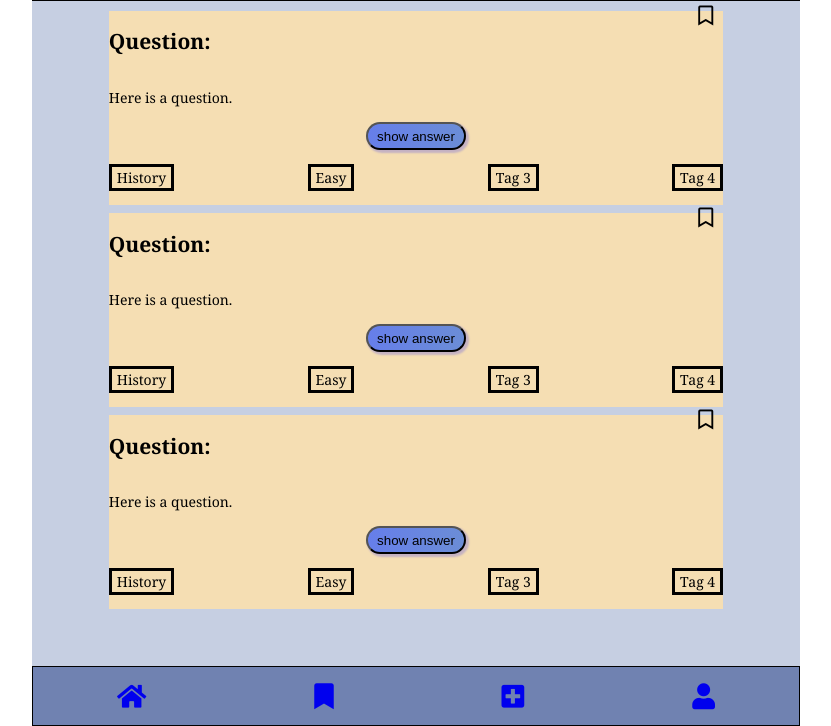
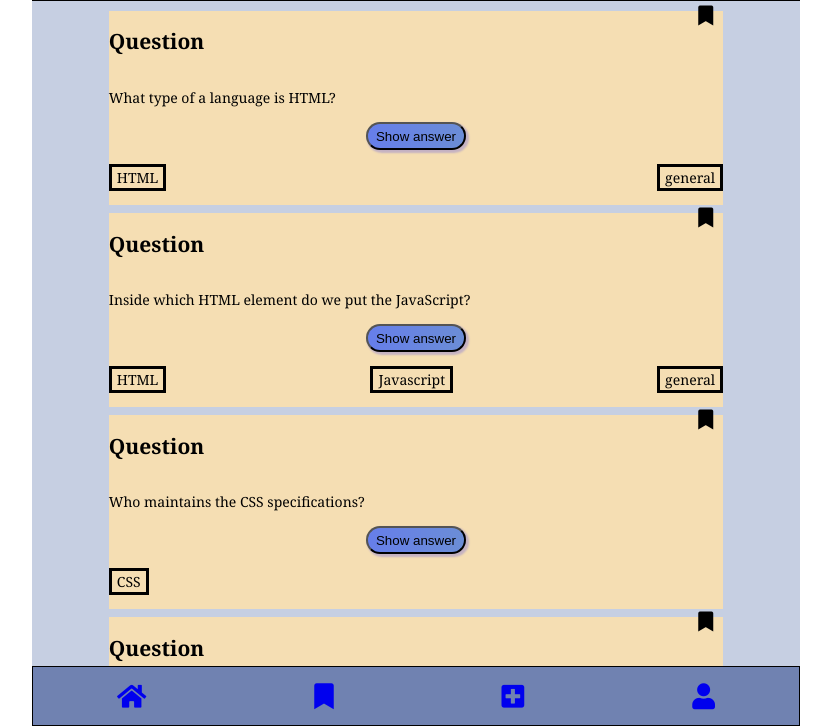
Before and after one commit to johdyn/quiz-app-johan, a website with bundled scripts: page index.html in a window 1280 px wide. Shown: the part 74-800 px from the top of the page, without its empty margins (224-1055 px from the left). Built offline with nearby package versions, Linux system fonts and the light colour scheme.

Commit message:
Added javascript and reorganized the javascript code into modules

```diff
--- /dev/null
+++ b/db.js
@@ -0,0 +1,80 @@
+export const data = [
+    {
+      id: 0,
+      question: "What type of a language is HTML?",
+      answer: "Markup Language",
+      isBookmarked: true,
+      tags: ["HTML", "general"],
+    },
+    {
+      id: 1,
+      question: "Inside which HTML element do we put the JavaScript?",
+      answer: "<script>",
+      isBookmarked: true,
+      tags: ["HTML", "Javascript", "general"],
+    },
+    {
+      id: 2,
+      question: "Who maintains the CSS specifications?",
+      answer: "World Wide Web Consortium.",
+      isBookmarked: true,
+      tags: ["CSS"],
+    },
+    {
+      id: 3,
+      question: "Who designed the Linux OS?",
+      answer: "Linus Torvalds",
+      isBookmarked: true,
+      tags: ["Linux"],
+    },
+    {
+      id: 4,
+      question:
+        "Which of the following key combinations allows to terminate the current process in Linux shell?",
+      answer: "Ctrl + C",
+      isBookmarked: false,
+      tags: ["Linux", "Shell", "Shortcuts"],
+    },
+    {
+      id: 5,
+      question: "What is the correct way to write a JavaScript array?",
+      answer: 'const colors = ["red", "green", "blue"]',
+      isBookmarked: true,
+      tags: ["Javascript", "Array", "general"],
+    },
+    {
+      id: 6,
+      question: "What should be the first tag in any HTML Document?",
+      answer: "<!doctype html>",
+      isBookmarked: false,
+      tags: ["HTML", "general"],
+    },
+    {
+      id: 7,
+      question: "How can you add a comment in a JavaScript?",
+      answer: "//This is a comment",
+      isBookmarked: false,
+      tags: ["Javascript", "general"],
+    },
+    {
+      id: 8,
+      question: "What tag is used to display a picture in a HTML page?",
+      answer: "Img",
+      isBookmarked: false,
+      tags: ["HTML", "HTML-Tag", "general", "picture"],
+    },
+    {
+      id: 9,
+      question: "HTML are web pages read and rendered by?",
+      answer: "Web Browser",
+      isBookmarked: false,
+      tags: ["HTML", "general"],
+    },
+    {
+      id: 10,
+      question: "Who created Git?",
+      answer: "Linus Torvalds",
+      isBookmarked: true,
+      tags: ["Git"],
+    },
+  ];
--- a/index.html
+++ b/index.html
@@ -13,53 +13,7 @@
   <body>
     <div class="layout">
       <header class="layout-header"><h1>Quiz-App</h1></header>
-      <main class="layout-main">
-        <article class="question-card">
-          <i class="far fa-bookmark card-icon"></i>
-          <h2>Question:</h2>
-          <p>Here is a question.</p>
-          <div class="div_button">
-            <button class="button-properties">show answer</button>
-            <p class="toggle-answer">Here is an answer.</p>
-          </div>
-          <ul class="question-card__tags">
-            <li class="question-card__tags__tag-style">History</li>
-            <li class="question-card__tags__tag-style">Easy</li>
-            <li class="question-card__tags__tag-style">Tag 3</li>
-            <li class="question-card__tags__tag-style">Tag 4</li>
-          </ul>
-        </article>
-        <article class="question-card">
-          <i class="far fa-bookmark card-icon"></i>
-          <h2>Question:</h2>
-          <p>Here is a question.</p>
-          <div class="div_button">
-            <button class="button-properties">show answer</button>
-            <p class="toggle-answer">Here is an answer.</p>
-          </div>
-          <ul class="question-card__tags">
-            <li class="question-card__tags__tag-style">History</li>
-            <li class="question-card__tags__tag-style">Easy</li>
-            <li class="question-card__tags__tag-style">Tag 3</li>
-            <li class="question-card__tags__tag-style">Tag 4</li>
-          </ul>
-        </article>
-        <article class="question-card">
-          <i class="far fa-bookmark card-icon"></i>
-          <h2>Question:</h2>
-          <p>Here is a question.</p>
-          <div class="div_button">
-            <button class="button-properties">show answer</button>
-            <p class="toggle-answer">Here is an answer.</p>
-          </div>
-          <ul class="question-card__tags">
-            <li class="question-card__tags__tag-style">History</li>
-            <li class="question-card__tags__tag-style">Easy</li>
-            <li class="question-card__tags__tag-style">Tag 3</li>
-            <li class="question-card__tags__tag-style">Tag 4</li>
-          </ul>
-        </article>
-      </main>
+      <main class="layout-main"></main>
       <footer class="layout-footer footer-grid">
         <a href="index.html"><i class="fas fa-home"></i></a>
         <a href="./bookmarks.html"><i class="fas fa-bookmark"></i></a>
@@ -67,6 +21,6 @@
         <a href="./profile.html"><i class="fas fa-user"></i></a>
       </footer>
     </div>
-    <script src="./script.js"></script>
+    <script src="./main.js" type="module"></script>
   </body>
 </html>
--- /dev/null
+++ b/main.js
@@ -0,0 +1,9 @@
+import { data } from "./db.js";
+import { createCard } from "./questioncard.js";
+
+const content = document.querySelector(".layout-main");
+
+for (let i = 0; i < data.length; i++) {
+  const card = createCard(data[i]);
+  content.append(card);
+}
--- /dev/null
+++ b/profile.js
@@ -0,0 +1,6 @@
+let darkmodeButton = document.querySelector('.darkmode-button')
+
+darkmodeButton.addEventListener('click', () => {
+  let element = document.querySelector('.layout-main')
+  element.classList.toggle('dark-mode')
+})
--- /dev/null
+++ b/questioncard.js
@@ -0,0 +1,78 @@
+
+
+
+export function createCard(card) {
+
+  // Create card
+  const cardSection = document.createElement("article");
+  cardSection.classList.add("question-card");
+
+  // Create heading
+  const h2Title = document.createElement("h2");
+  h2Title.textContent = "Question";
+
+  // Create question and answer paragraphs
+  let questionParagraph = document.createElement("p");
+  const buttonDiv = document.createElement("div");
+  buttonDiv.classList.add("div_button");
+  let answerParagraph = document.createElement("p");
+  answerParagraph.classList.add("toggle-answer");
+
+  // Create tag list
+  const ulElement = document.createElement("ul");
+  ulElement.classList.add("question-card__tags");
+
+  // Create button
+  const showButton = document.createElement("button");
+  showButton.classList.add("button-properties");
+  showButton.textContent = "Show answer";
+
+  // Getting the data into the card
+  questionParagraph.textContent = card.question;
+  answerParagraph.textContent = card.answer;
+  const bookmarkOn = card.isBookmarked;
+
+  // Adding tags to the liElements
+  for (let i = 0; i < card.tags.length; i++) {
+    const liElement = document.createElement("li");
+    liElement.classList.add("question-card__tags__tag-style");
+    liElement.textContent = card.tags[i];
+    ulElement.append(liElement);
+  }
+
+  let bookmarkIcon = document.createElement("i");
+  bookmarkIcon.classList.add("fa-bookmark", "card-icon");
+
+if (bookmarkOn) {
+  bookmarkIcon.classList.add("fas");
+} else {
+  bookmarkIcon.classList.add("far");
+}
+
+bookmarkIcon.addEventListener('click', () => {
+if (bookmarkIcon.classList.contains("fas")) {
+  bookmarkIcon.classList.remove("fas");
+  bookmarkIcon.classList.add("far");
+} else {
+  bookmarkIcon.classList.add("fas");
+}
+});
+
+cardSection.append(bookmarkIcon);
+cardSection.append(h2Title);
+cardSection.append(questionParagraph);
+buttonDiv.append(showButton);
+buttonDiv.append(answerParagraph);
+cardSection.append(buttonDiv);
+cardSection.append(ulElement);
+
+showButton.addEventListener('click', () => {
+  answerParagraph.classList.toggle("toggle-answer");
+  if (showButton.textContent === "Show answer") {
+  showButton.textContent = "Hide answer";
+} else { showButton.textContent = "Show answer"}
+});
+
+return cardSection;
+
+}
--- a/script.js
+++ /dev/null
@@ -1,73 +0,0 @@
-let answerButton = document.querySelectorAll(".button-properties");
-let paragraphToggle = document.querySelectorAll(".toggle-answer");
-let bookmark = document.querySelectorAll(".card-icon");
-let form = document.querySelector(".super-form");
-let resetButton = document.querySelector(".reset");
-const formData = [];
-for (let i = 0; i < answerButton.length; i++) {
-answerButton[i].addEventListener("click", () => {
-  const added = paragraphToggle[i].classList.toggle("toggle-answer");
-  if (added) {
-    paragraphToggle[i].style.display = "block";
-  } else {  paragraphToggle[i].style.display = "none";
-}
-});
-}
-
-for (let i = 0; i < bookmark.length; i++) {
- bookmark[i].addEventListener("click", () => {
-
-    if (bookmark[i].classList.contains("far")) {
-      bookmark[i].classList.remove("far", "fa-bookmark");
-      bookmark[i].classList.add("fas", "fa-bookmark");
-    }
-    else  {
-    bookmark[i].classList.remove("fas", "fa-bookmark");
-  bookmark[i].classList.add("far", "fa-bookmark");
- }
-
- })
-}
-
-form.addEventListener("submit", (event) => {
-event.preventDefault();
-
-const inputForQuestion = form["question"];
-const inputForAnswer = form["answer"];
-const inputForTags = form["tags"];
-
-const questionObject = {
-  question: inputForQuestion.value,
-  answer: inputForAnswer.value,
-  tags: inputForTags.value,
-}
-
-console.log(questionObject);
-formData.push(questionObject);
-console.log(formData);
-} )
-
-resetButton.addEventListener("click", () => {
-  form.reset();
-})
-
-function myFunction() {
-  let element = document.querySelector(".layout-main");
-
-  element.classList.toggle("dark-mode");
-}
-
-  //   let toggled = bookmark[i].classList.toggle("fas", "fa-bookmark");
-  //   console.log(toggled);
-  //   if (toggled === true) {
-  //  bookmark[i].classList.remove("far", "fa-bookmark");
-  //  bookmark[i].classList.add("fas", "fa-bookmark");
-  // }
-
-
-
-  // if (paragraphToggle.style.display === "none") {
-  //   paragraphToggle.style.display = "block"; }
-  //  else if (paragraphToggle.style.display === "block") {
-  //   paragraphToggle.style.display = "none";
-  //  }
--- a/styles/_base.css
+++ b/styles/_base.css
@@ -97,18 +97,18 @@ button {
   width: 100px;
   height: 28px;
   /*background-color: rgb(203, 214, 241);*/
-  border-style: solid black;
+  border-style: black 1px solid;
   border-radius: 50px;
   background-image: linear-gradient(to right, #667eea, #6b8dd6);
   /*box-shadow: 0 4px 15px 0 rgba(116, 79, 168, 0.75);*/
   box-shadow: 2px 2px 2px 1px rgba(0, 0, 255, 0.2);
   justify-self: center;
 }
-/*
+
 .button-properties:hover {
-  border: 10px solid;
+  border: 1px solid;
   background-image: aqua;
-} */
+}
 
 .toggle-answer {
   display: none;
```
Also changed, not shown: bookmarks.html (+2 -48 lines), create.html (+11 -3 lines), form.js (added, +29 -0 lines), index old.html (added, +72 -0 lines), profile.html (+2 -2 lines), 1 other file.
